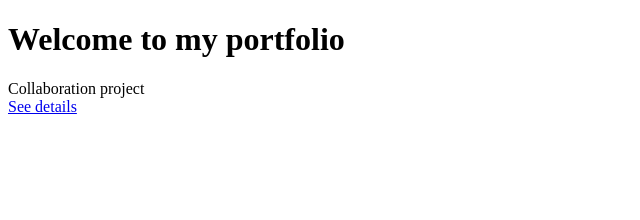
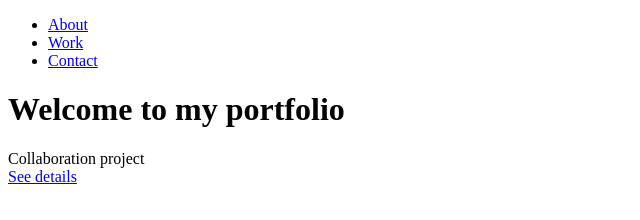
Before and after one commit to SinachPat/MicroverseTrial, a plain HTML site: page index.html in a window 1280 px wide. Shown: the whole page, without its empty margins (0-640 px from the left). Drawn offline with Linux system fonts and the light colour scheme.

Commit message:
Test 6 and 7 has been done

```diff
--- a/index.html
+++ b/index.html
@@ -7,6 +7,13 @@
   </head>
 
   <body>
+    <nav id="navbar">
+<ul class="nav-list">
+  <li><a href="#welcome-section">About</a></li>
+  <li><a href="#projects">Work</a></li>
+  <li><a href="#contacts">Contact</a></li>
+</ul>
+    </nav>
       <div id="welcome-section">
         <h1>Welcome to my portfolio</h1>
       </div>
```
